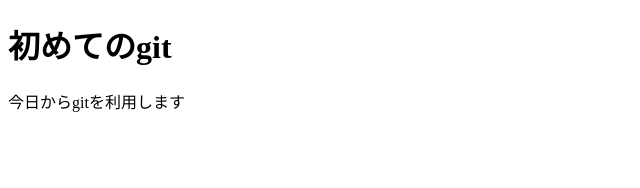
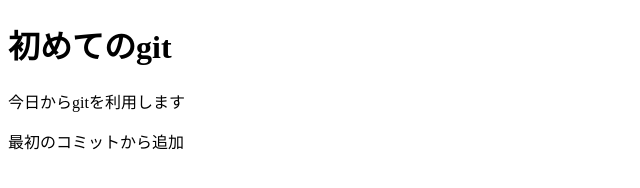
Before and after one commit to attsu/lesson00_test, a plain HTML site: page index.html in a window 1280 px wide. Shown: the whole page, without its empty margins (0-640 px from the left). Drawn offline with Linux system fonts and the light colour scheme.

Commit message:
second commit

```diff
--- a/index.html
+++ b/index.html
@@ -9,6 +9,7 @@
 <body>
     <h1>初めてのgit</h1>
     <p>今日からgitを利用します</p>
+    <p>最初のコミットから追加</p>
 
 </body>
 </html>
```
